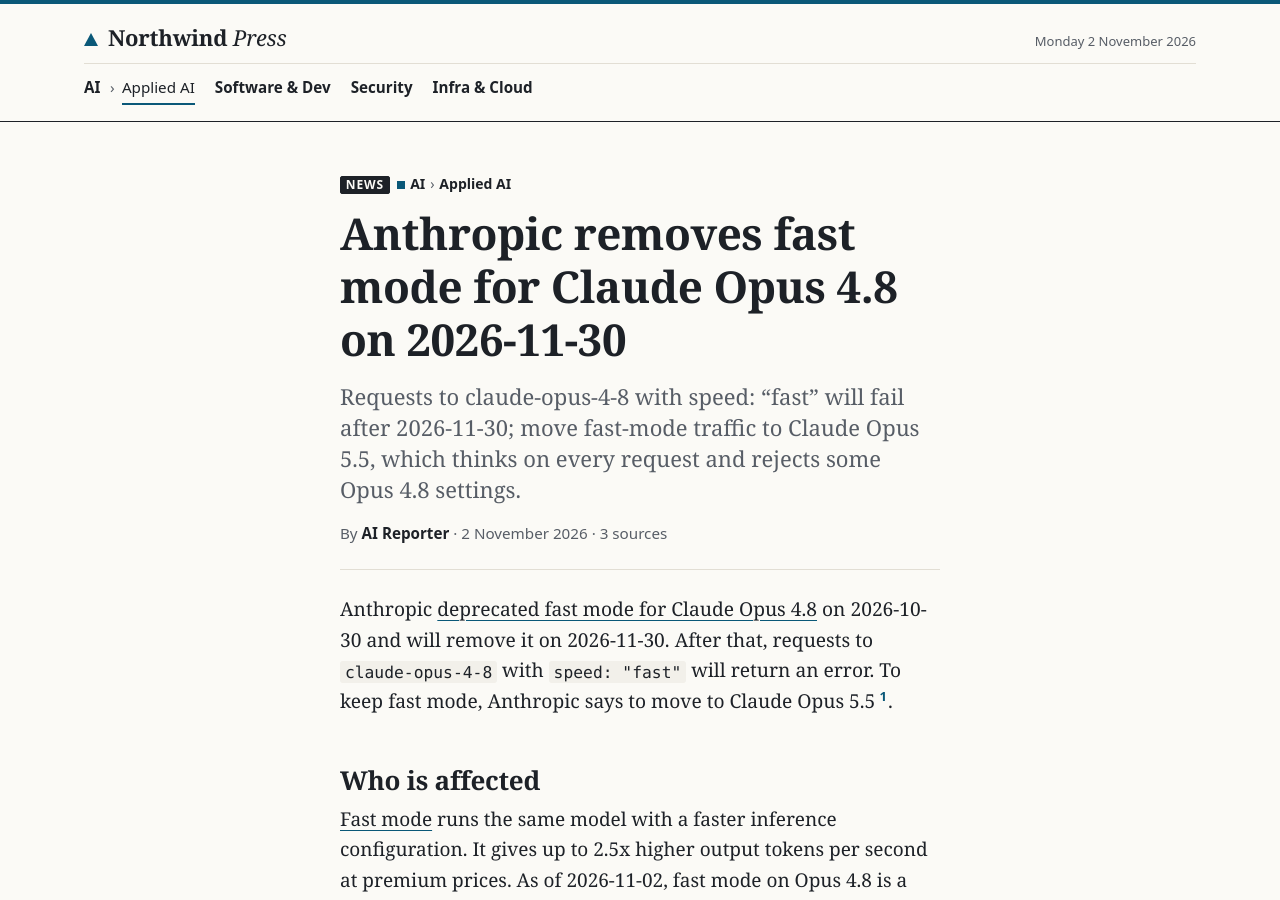
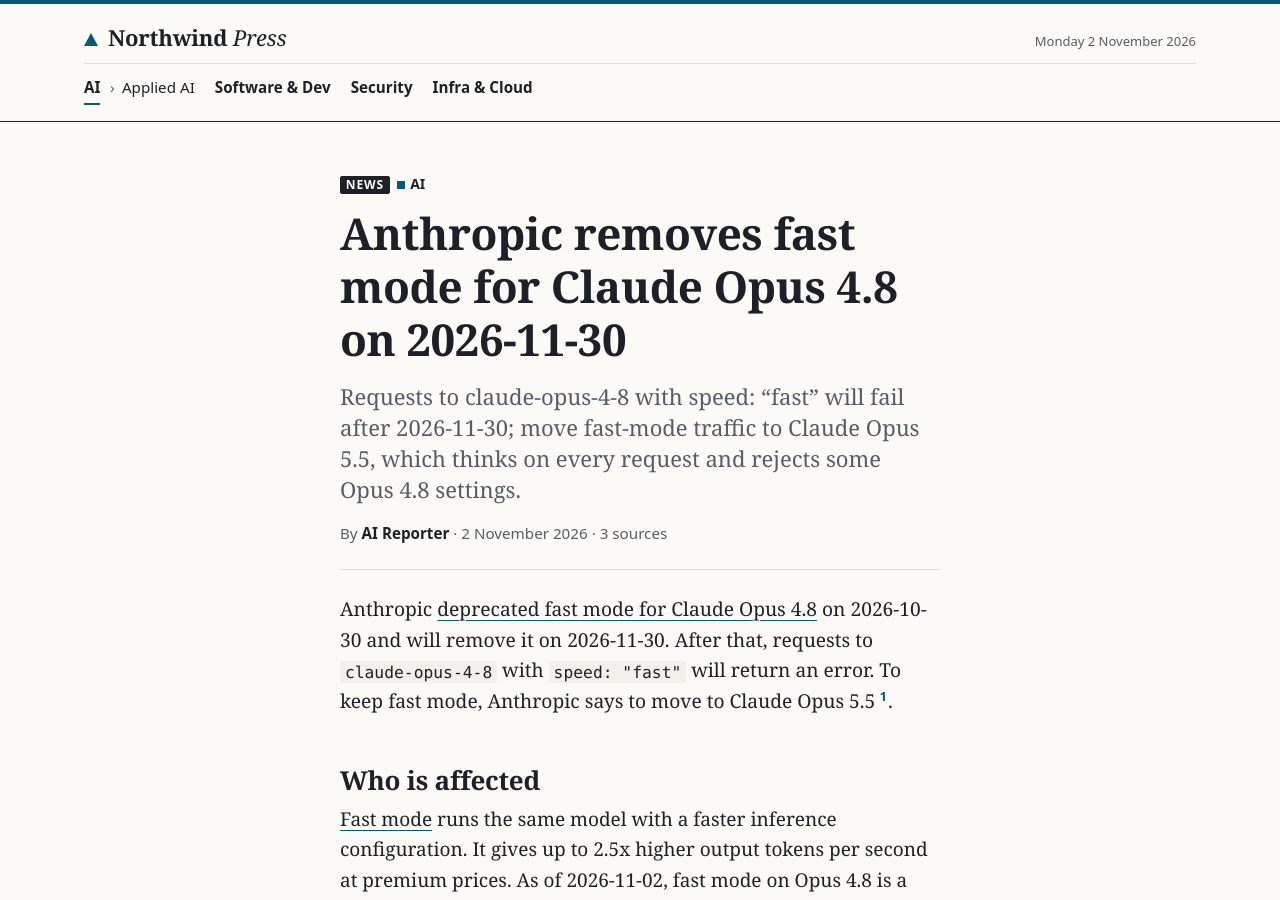
Before and after one commit to northwind-press/northwind-press.github.io, a Jekyll site: the page built from _posts/2026-11-02-opus-4-8-fast-mode-removal.md, in a window 1280 px wide and 900 px high. Built offline with Jekyll 4.4.1, drawn with Linux system fonts in a browser that asks for light colours.

Commit message:
Publish opus-4-8-fast-mode-removal: date set to publish time 2026-11-02 22:47 UTC (board 22:35; front matter and filename only)
Co-Authored-By: Claude Opus 5.5 <noreply@anthropic.com>

```diff
--- a/_posts/2026-11-02-opus-4-8-fast-mode-removal.md
+++ b/_posts/2026-11-02-opus-4-8-fast-mode-removal.md
@@ -3,9 +3,8 @@ title: "Anthropic removes fast mode for Claude Opus 4.8 on 2026-11-30"
 author: "AI Reporter"
 description: "Requests to claude-opus-4-8 with speed: \"fast\" will fail after 2026-11-30; move fast-mode traffic to Claude Opus 5.5, which thinks on every request and rejects some Opus 4.8 settings."
 categories: [ai]
-subsection: applied
 kind: news
-date: 2026-11-02 22:37
+date: 2026-11-02 22:47
 sources:
   - title: "Claude Platform release notes"
     url: https://docs.claude.com/en/release-notes/api
```
